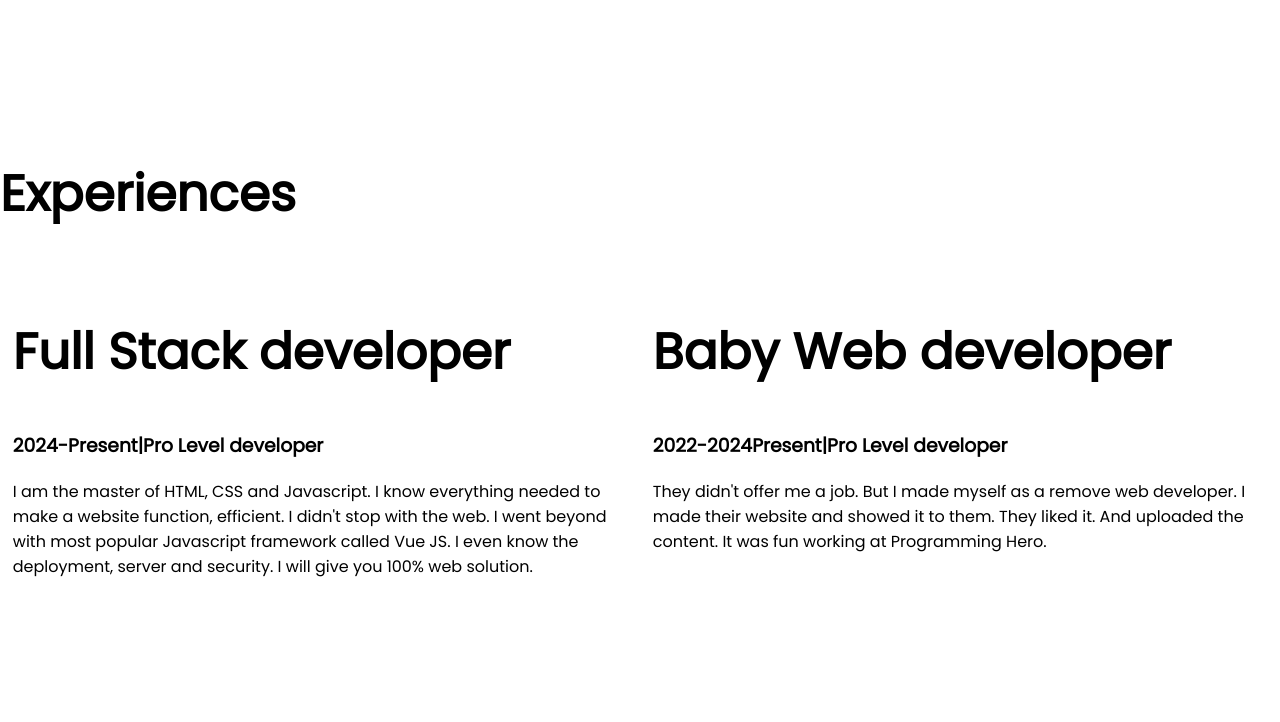
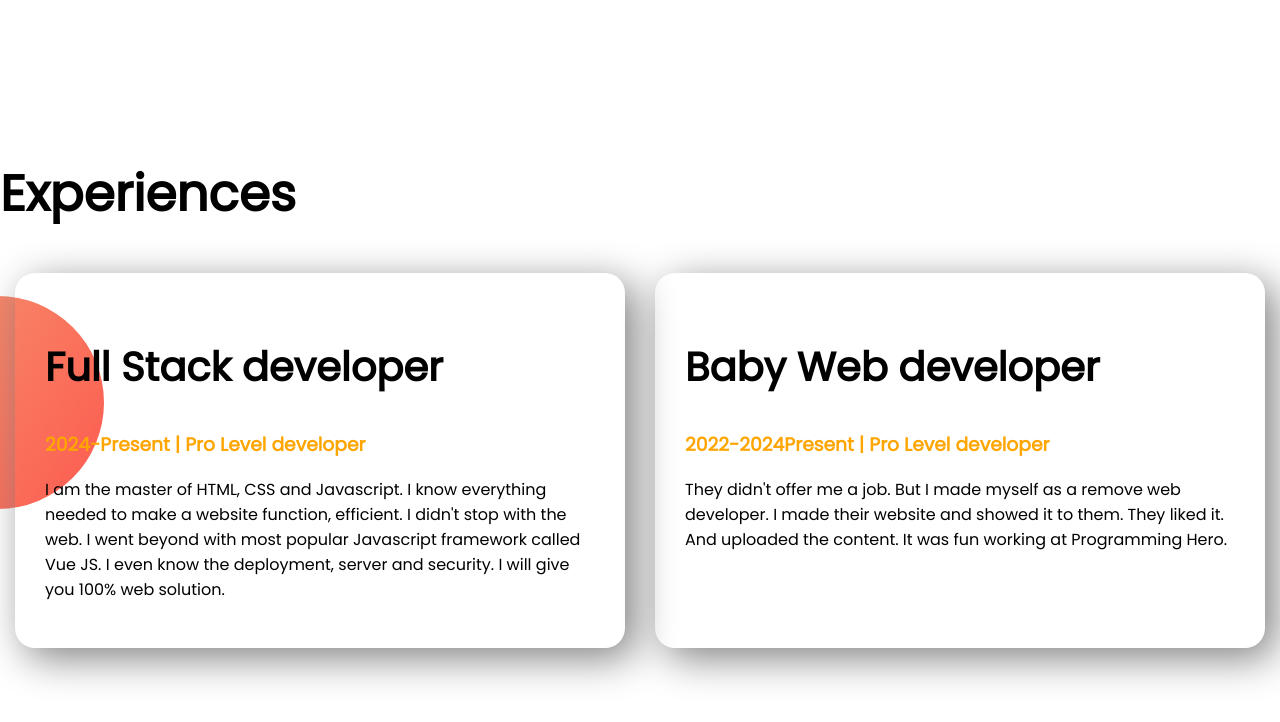
Before and after one commit to Foysaltuhin/developer-portfolio, a plain HTML site: page index.html in a window 1280 px wide. Shown: the part 1278-2000 px from the top of the page. Drawn offline with Linux system fonts and the light colour scheme.

Commit message:
experience part added

```diff
--- a/index.html
+++ b/index.html
@@ -42,17 +42,17 @@
     <section class="experience-area">
         <h1>Experiences</h1>
         <div class="flexible-container">
-            <div class="half-width">
-                <h1>Full Stack developer</h1>
-                <h3>2024-Present|Pro Level developer</h3>
+            <div class="experience-item">
+                <h2>Full Stack developer</h2>
+                <h3 class="orange-color">2024-Present | Pro Level developer</h3>
                 <p>I am the master of HTML, CSS and Javascript. I know everything needed to make a website function,
                     efficient. I didn't stop with the web. I went beyond with most popular Javascript framework called
                     Vue
                     JS. I even know the deployment, server and security. I will give you 100% web solution.</p>
             </div>
-            <div class="half-width">
-                <h1>Baby Web developer</h1>
-                <h3>2022-2024Present|Pro Level developer</h3>
+            <div class="experience-item">
+                <h2>Baby Web developer</h2>
+                <h3 class="orange-color">2022-2024Present | Pro Level developer</h3>
                 <p>They didn't offer me a job. But I made myself as a remove web developer. I made their website and
                     showed
                     it to them. They liked it. And uploaded the content. It was fun working at Programming Hero.</p>
--- a/style.css
+++ b/style.css
@@ -4,6 +4,9 @@
 }
 h1{
     font-size: 50px;
+}
+h2{
+    font-size: 40px;
 }
 .orange-color{
     color: orange;
@@ -15,6 +18,7 @@
 .half-width{
     width: 50%;
     padding-left: 1%;
+
 }
 .half-width img{
     width:90%
@@ -34,5 +38,17 @@
 .dream-big{
     background-image: url(images/dream-bg.png);
     background-repeat: no-repeat;
-    background-position: right;
+    background-position: right;}
+.experience-area{
+    background-image: url(images/exp-bg.png);
+    background-repeat: no-repeat;
+    background-position: left;
 }
+.experience-item{
+    width: 50%;
+    margin-left: 15px;
+    margin-right: 15px;
+    padding: 30px;
+    border-radius: 20px;
+    box-shadow: 10px 10px 40px gray;
+}
```
